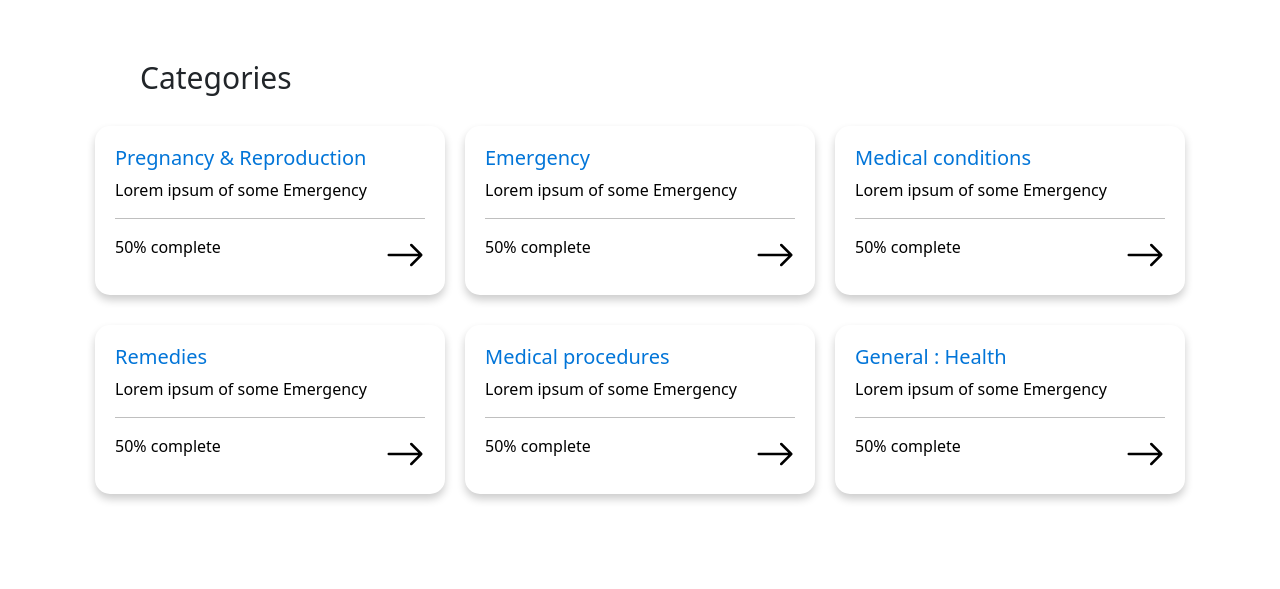
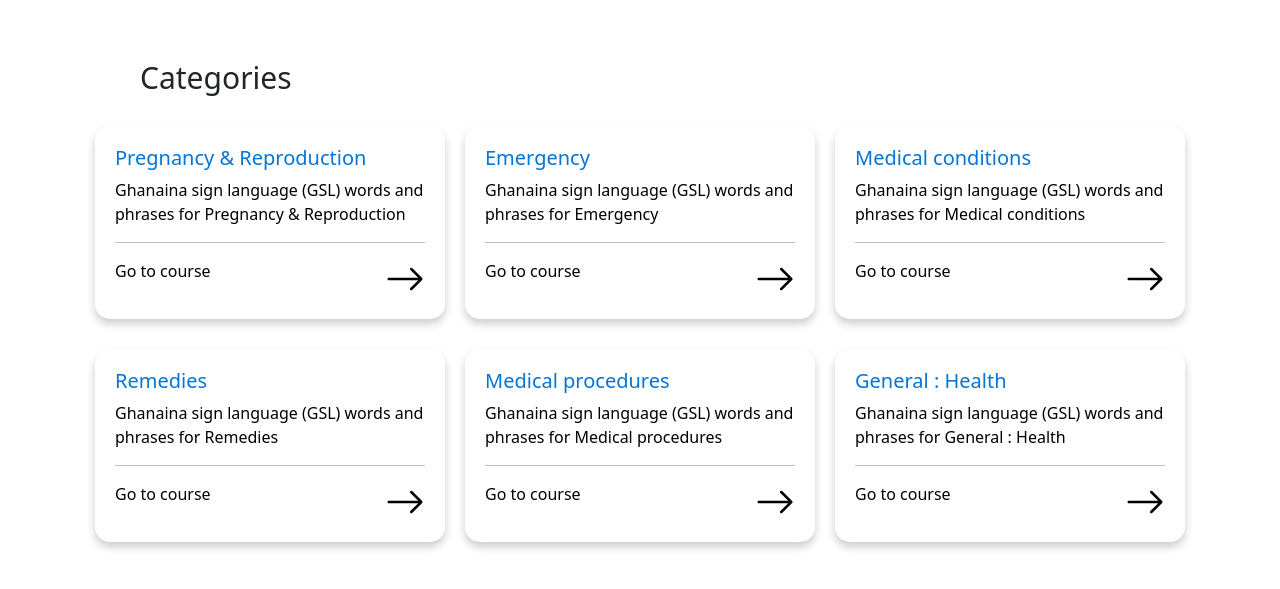
Before and after one commit to samadon1/signtalkapp, a Django app: page /signtext/learn_main in a window 1280 px wide. Shown: the part 94-683 px from the top of the page. Run offline with Django 4.2, Linux system fonts and the light colour scheme; parts of the project's set-up code (start-up, migrations or seed data) failed here and were passed over.

Commit message:
finished learn page

```diff
--- a/main/signtext/templates/signtext/learn_main.html
+++ b/main/signtext/templates/signtext/learn_main.html
@@ -29,11 +29,11 @@
         <a style="text-decoration: none; " href="{% url 'learn_page' category %}">
             <div class="learn-card" >
                 <h3>{{ category }}</h3>
-                <p>Lorem ipsum of some Emergency</p>
+                <p>Ghanaina sign language (GSL) words and phrases for {{ category }}</p>
                 <!-- <br> -->
                 <hr >
                 <div class="learn-card-bottom">
-                    <p>50% complete</p>
+                    <p>Go to course</p>
                     <svg xmlns="http://www.w3.org/2000/svg" width="40" height="40" fill="currentColor" class="bi bi-arrow-right" viewBox="0 0 16 16">
                         <path fill-rule="evenodd" d="M1 8a.5.5 0 0 1 .5-.5h11.793l-3.147-3.146a.5.5 0 0 1 .708-.708l4 4a.5.5 0 0 1 0 .708l-4 4a.5.5 0 0 1-.708-.708L13.293 8.5H1.5A.5.5 0 0 1 1 8z"/>
                       </svg>
--- a/main/signtext/templates/signtext/learn_page.html
+++ b/main/signtext/templates/signtext/learn_page.html
@@ -21,7 +21,7 @@
 
         <div class="progress-close">
             <div id="progressbar">
-                <div></div>
+                <div style="width: {{ percent }} "></div>
               </div>
               <div>
                 <a href="{% url 'learn_main' %}">
--- a/main/signtext/views.py
+++ b/main/signtext/views.py
@@ -108,7 +108,7 @@ def get_landmarks_predictions(request, frame):
         s['feedback'] = "Sign detected"
         s['sequence'].append(landmarks) #if True, add to sequence
 
-    else: # If no hands show, check if it's end of sign or no sign at all
+    else: # If no hands shown, check if it's end of sign or no sign at all
         if not len(s['sequence']):  # if no sign from hands
             s['feedback'] = "Please place your hand in the camera frame to begin detection"            # continue to next frame
 
@@ -200,6 +200,7 @@ def textsign(request):
 
     context = {}
     image = None
+
     if word != "":
         word = word.upper() + ".gif"
 
@@ -238,7 +239,7 @@ def learn_main(request):
 def learn_page(request, pk):
 
     category_pair = {
-        "Pregnancy & Reproduction": [["Pregnancy","please.mp4"], ["Baby","ted.mp4"], ["Labor","https://youtube.com"], ],
+        "Pregnancy & Reproduction": [["Breastfeed","Breastfeed.mp4"], ["Health","Health.mp4"], ["Labor","Labor.mp4"], ["Miscarriage","Miscarriage.mp4"], ["Breast","Breast.mp4"], ["Medicine","Medicine.mp4"], ],
         "Emergency": [["Emergency","https://youtube.com"], ["Labor","https://youtube.com"]],
         "Medical conditions": [["Conditions","https://youtube.com"], ["Labor","https://youtube.com"]],
         "Remedies": [["Remedies","https://youtube.com"], ["Labor","https://youtube.com"]],
@@ -256,10 +257,12 @@ def learn_page(request, pk):
 
     object_list = p.page(page)
 
+    print(len(signs))
 
 
     context = {
-        "signs" : object_list
+        "signs" : object_list,
+        "percent": str( int(page) / int(p.count) * 100) + "%"
     }
     return render(request, 'signtext/learn_page.html', context)
 
--- a/main/static/styles/styles.css
+++ b/main/static/styles/styles.css
@@ -375,7 +375,7 @@ textarea:focus, input:focus{
 }
 
 #progressbar>div {
-  background-color: #0d6efd;
+  background-color: rgb(255, 208, 121);
   width: 40%;
   /* Adjust with JavaScript */
   height: 20px;
```
Also changed, not shown: 6 other files.
